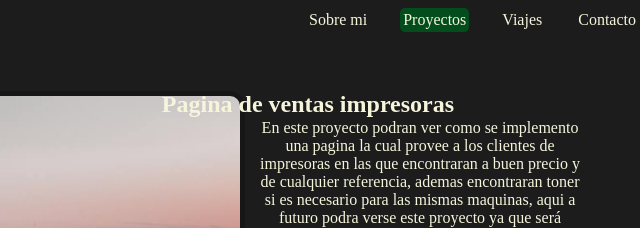
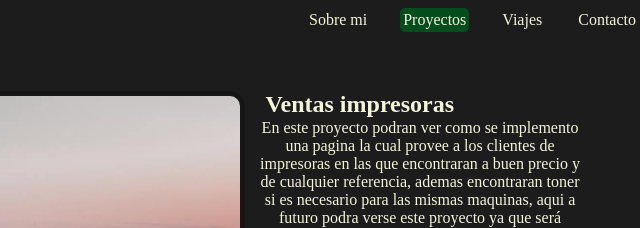
Before and after one commit to SergioAzca12/blog, a plain HTML site: page html/projects.html in a window 1280 px wide. Shown: the top 228 px of the page, 541-1181 px from the left. Drawn offline with Linux system fonts and the light colour scheme; a web font is replaced by a local one.

Commit message:
Update projects.html

```diff
--- a/html/projects.html
+++ b/html/projects.html
@@ -31,7 +31,7 @@
       <section id="item-1">
         <div class="item">
           <img src="../images/uno.jpg" alt="Image" />
-          <h1>Pagina de ventas impresoras</h1>
+          <h1>Ventas impresoras</h1>
           <p>
             En este proyecto podran ver como se implemento una pagina la cual provee a los clientes
             de impresoras en las que encontraran a buen precio y de cualquier referencia, ademas
```
